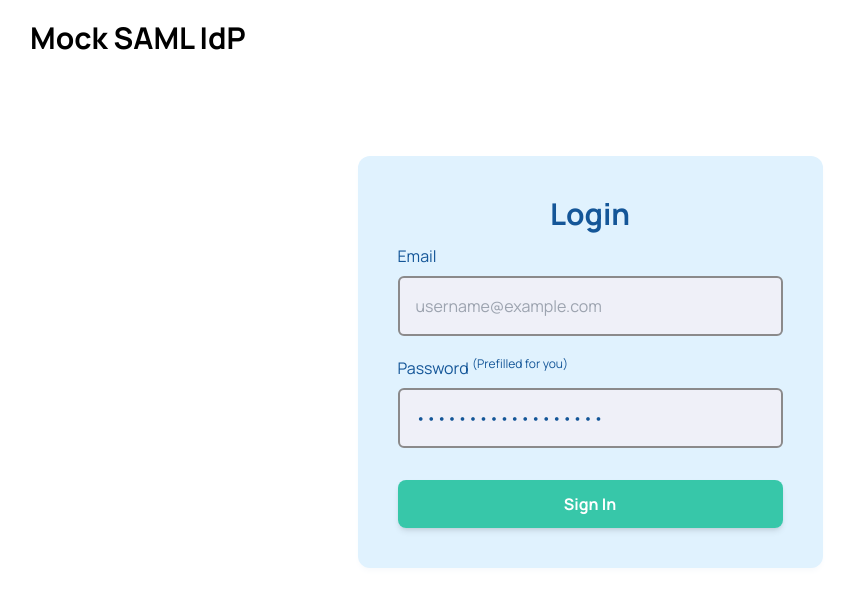
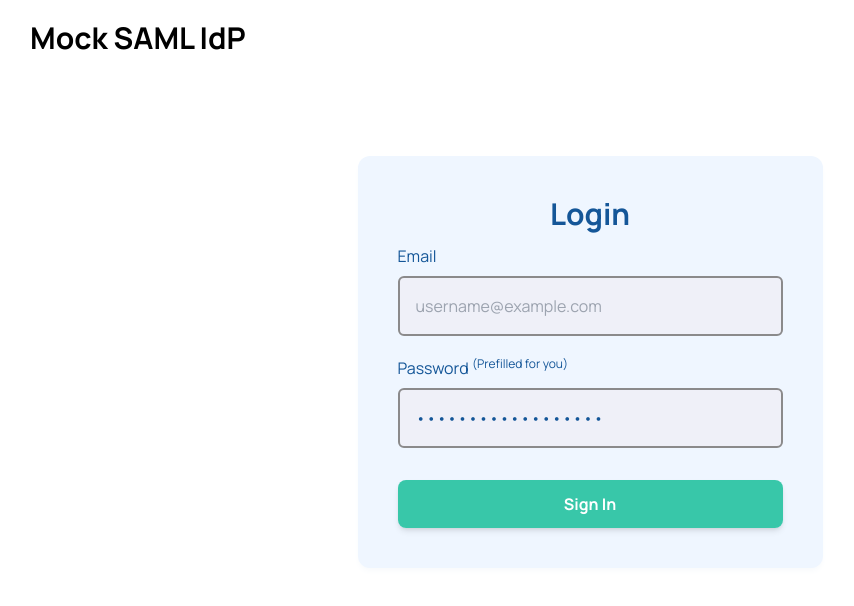
Before and after one commit to boxyhq/mock-saml, a Next.js app: page /saml/login in a window 1280 px wide. Shown: the top 606 px of the page, without its empty margins (50-904 px from the left). Built offline with nearby package versions, Linux system fonts and the light colour scheme.

Commit message:
Use a light color

```diff
--- a/pages/saml/login.tsx
+++ b/pages/saml/login.tsx
@@ -6,7 +6,7 @@ export default function Login() {
       <Head>
         <title>Mock SAML IdP - Login</title>
       </Head>
-      <div className="w-[465px] max-w-[90%] mx-auto relative top-20 bg-lightBlue-100 dark:bg-blue-50 p-10 rounded-xl shadow-md shadow-blueGray-50 text-[#145698]">
+      <div className="w-[465px] max-w-[90%] mx-auto relative top-20 bg-blue-50 p-10 rounded-xl shadow-md shadow-blueGray-50 text-[#145698]">
         <h2 className="text-3xl font-bold text-center mb-3">Login</h2>
         <form>
           <div>
```
